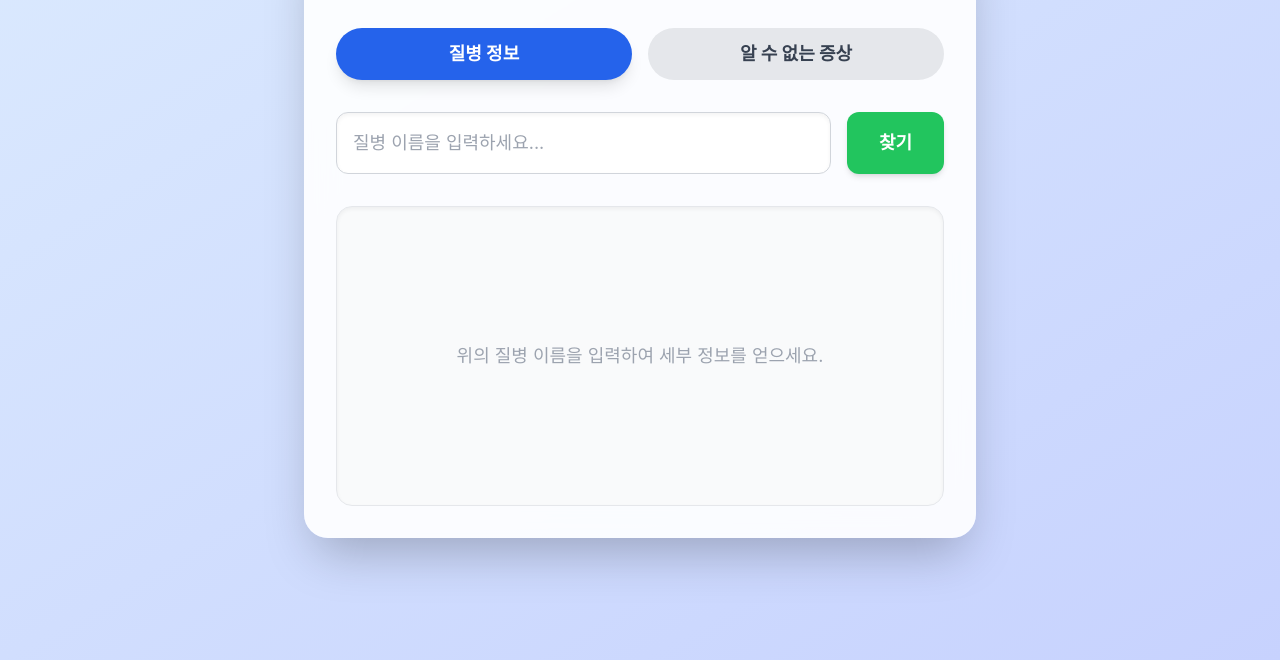
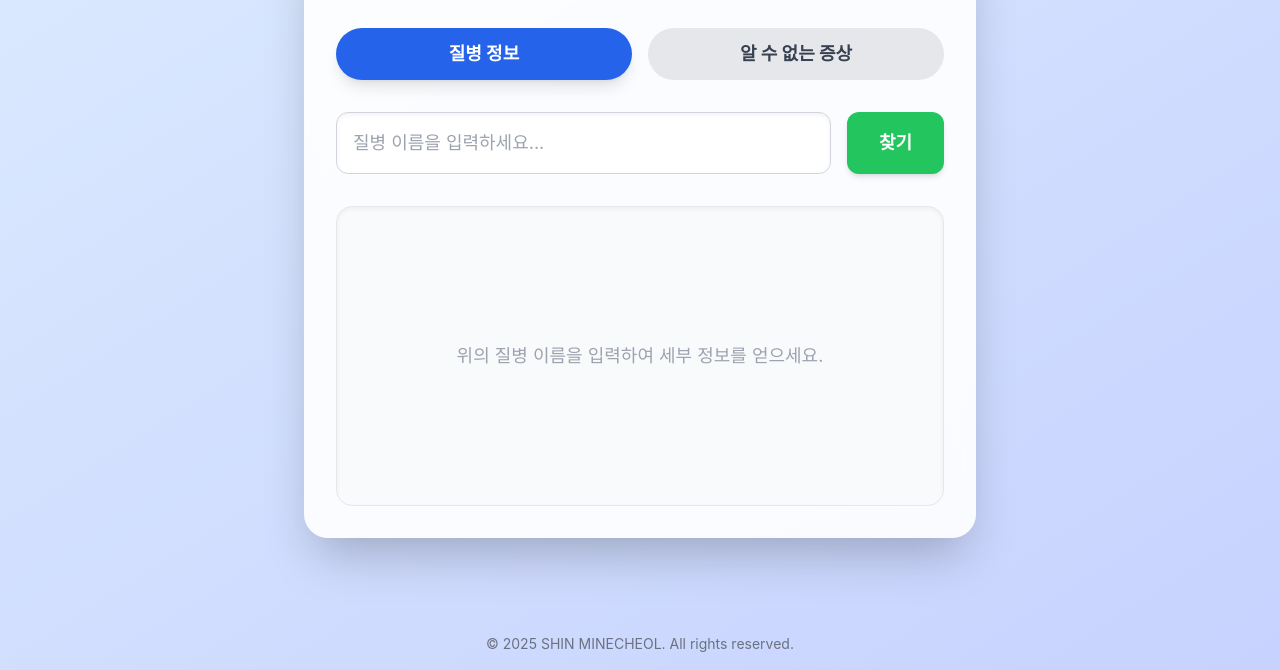
Before and after one commit to tedxshin1/urban-engine, a plain HTML site: page index.html in a window 1280 px wide. Shown: the part 140-810 px from the top of the page. Drawn offline with nearby package versions, Linux system fonts and the light colour scheme.

Commit message:
Update index.html

```diff
--- a/index.html
+++ b/index.html
@@ -310,5 +310,11 @@ If surgery is a treatment option, provide an extensive, university-level, medica
         // 초기 뷰 설정
         updateView('about');
     </script>
+        <!-- Add copyright notice at the bottom -->
+    <footer class="mt-12 text-center text-gray-500 text-sm">
+        <p>
+            &copy; 2025 SHIN MINECHEOL. All rights reserved.
+        </p>
+    </footer>
 </body>
 </html>
```
